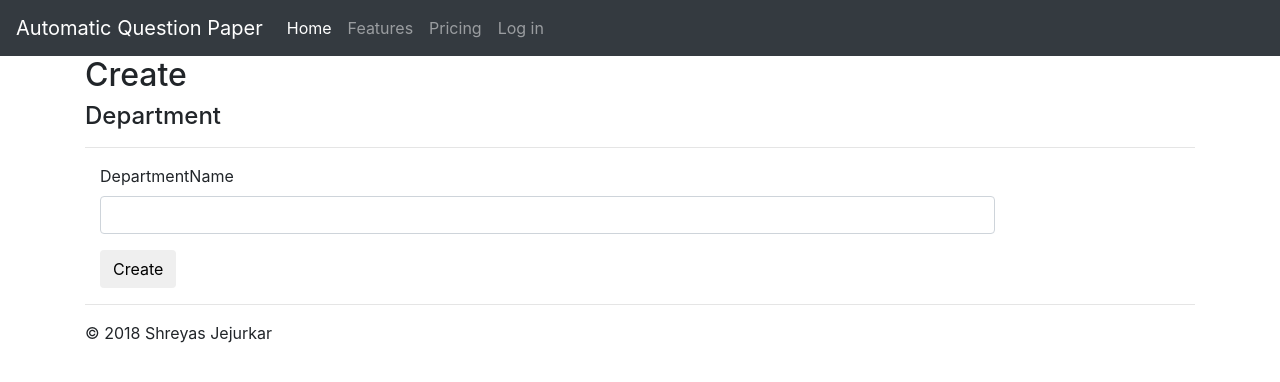
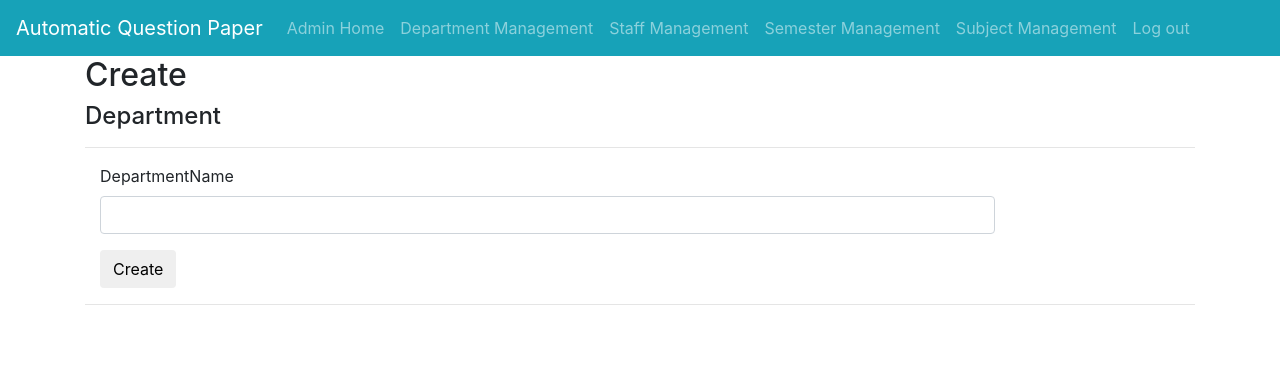
Before and after one commit to ShreyasJejurkar/AutomaticQuestionPaperGeneration, an ASP.NET MVC app: template AutomatedQuestionPaper/Areas/Admin/Views/Department/Create.cshtml in a window 1280 px wide. Shown: the top 382 px of the page. Run offline with ASP.NET Core 8 and stand-ins for ASP.NET MVC 5, Linux system fonts and the light colour scheme; the template is opened without the code that fills it, so the values that code supplies are empty; the project's own start-up code is not run, and a stand-in starts its controllers and pages; some libraries are stand-ins or nearby versions.

Commit message:
Added code to references newly created views

```diff
--- a/AutomatedQuestionPaper/Areas/Admin/Views/Course/Create.cshtml
+++ b/AutomatedQuestionPaper/Areas/Admin/Views/Course/Create.cshtml
@@ -3,7 +3,7 @@
 @{
 
     ViewBag.Title = "Create";
-    Layout = "~/Views/Shared/_Layout.cshtml";
+    Layout = "~/Areas/Admin/Views/Shared/_adminLoginNavigation.cshtml";
 }
 
 <h2>Create</h2>
--- a/AutomatedQuestionPaper/Areas/Admin/Views/Course/Edit.cshtml
+++ b/AutomatedQuestionPaper/Areas/Admin/Views/Course/Edit.cshtml
@@ -2,7 +2,7 @@
 
 @{
     ViewBag.Title = "Edit";
-    Layout = "~/Views/Shared/_Layout.cshtml";
+    Layout = "~/Areas/Admin/Views/Shared/_adminLoginNavigation.cshtml";
 }
 
 <h2>Edit</h2>
--- a/AutomatedQuestionPaper/Areas/Admin/Views/Course/Index.cshtml
+++ b/AutomatedQuestionPaper/Areas/Admin/Views/Course/Index.cshtml
@@ -3,7 +3,7 @@
 
 @{
     ViewBag.Title = "Index";
-    Layout = "~/Views/Shared/_Layout.cshtml";
+    Layout = "~/Areas/Admin/Views/Shared/_adminLoginNavigation.cshtml";
 }
 
 @if (TempData["DepartmentNotSelectedErrorMessage"] != null)
--- a/AutomatedQuestionPaper/Areas/Admin/Views/Department/Create.cshtml
+++ b/AutomatedQuestionPaper/Areas/Admin/Views/Department/Create.cshtml
@@ -2,7 +2,7 @@
 
 @{
     ViewBag.Title = "Create";
-    Layout = "~/Views/Shared/_Layout.cshtml";
+    Layout = "~/Areas/Admin/Views/Shared/_adminLoginNavigation.cshtml";
 }
 
 <h2>Create</h2>
--- a/AutomatedQuestionPaper/Areas/Admin/Views/Department/Edit.cshtml
+++ b/AutomatedQuestionPaper/Areas/Admin/Views/Department/Edit.cshtml
@@ -2,7 +2,7 @@
 
 @{
     ViewBag.Title = "Edit";
-    Layout = "~/Views/Shared/_Layout.cshtml";
+    Layout = "~/Areas/Admin/Views/Shared/_adminLoginNavigation.cshtml";
 }
 
 <h2>Edit</h2>
--- a/AutomatedQuestionPaper/Areas/Admin/Views/Department/Index.cshtml
+++ b/AutomatedQuestionPaper/Areas/Admin/Views/Department/Index.cshtml
@@ -2,7 +2,7 @@
 
 @{
     ViewBag.Title = "Index";
-    Layout = "~/Views/Shared/_Layout.cshtml";
+    Layout = "~/Areas/Admin/Views/Shared/_adminLoginNavigation.cshtml";
 }
 
 <h2>Index</h2>
--- a/AutomatedQuestionPaper/Areas/Admin/Views/Semester/Create.cshtml
+++ b/AutomatedQuestionPaper/Areas/Admin/Views/Semester/Create.cshtml
@@ -2,7 +2,7 @@
 
 @{
     ViewBag.Title = "Create";
-    Layout = "~/Views/Shared/_Layout.cshtml";
+    Layout = "~/Areas/Admin/Views/Shared/_adminLoginNavigation.cshtml";
 }
 
 <h2>Create</h2>
--- a/AutomatedQuestionPaper/Areas/Admin/Views/Semester/Edit.cshtml
+++ b/AutomatedQuestionPaper/Areas/Admin/Views/Semester/Edit.cshtml
@@ -2,7 +2,7 @@
 
 @{
     ViewBag.Title = "Edit";
-    Layout = "~/Views/Shared/_Layout.cshtml";
+    Layout = "~/Areas/Admin/Views/Shared/_adminLoginNavigation.cshtml";
 }
 
 <h2>Edit</h2>
--- a/AutomatedQuestionPaper/Areas/Admin/Views/Semester/Index.cshtml
+++ b/AutomatedQuestionPaper/Areas/Admin/Views/Semester/Index.cshtml
@@ -2,7 +2,7 @@
 
 @{
     ViewBag.Title = "Index";
-    Layout = "~/Views/Shared/_Layout.cshtml";
+    Layout = "~/Areas/Admin/Views/Shared/_adminLoginNavigation.cshtml";
 }
 
 <h2>Index</h2>
--- a/AutomatedQuestionPaper/Areas/Admin/Views/Staff/DeleteTeacher.cshtml
+++ b/AutomatedQuestionPaper/Areas/Admin/Views/Staff/DeleteTeacher.cshtml
@@ -2,7 +2,7 @@
 
 @{
     ViewBag.Title = "DeleteTeacher";
-    Layout = "~/Views/Shared/_Layout.cshtml";
+    Layout = "~/Areas/Admin/Views/Shared/_adminLoginNavigation.cshtml";
 }
 
 <h3>DeleteTeacher</h3>
--- a/AutomatedQuestionPaper/Areas/Admin/Views/Staff/Index.cshtml
+++ b/AutomatedQuestionPaper/Areas/Admin/Views/Staff/Index.cshtml
@@ -3,7 +3,7 @@
 
 @{
     ViewBag.Title = "Staff details";
-    Layout = "~/Views/Shared/_Layout.cshtml";
+    Layout = "~/Areas/Admin/Views/Shared/_adminLoginNavigation.cshtml";
     WebGrid grid = new WebGrid();
     try
     {
--- a/AutomatedQuestionPaper/Areas/Admin/Views/Staff/TeacherAdd.cshtml
+++ b/AutomatedQuestionPaper/Areas/Admin/Views/Staff/TeacherAdd.cshtml
@@ -2,7 +2,7 @@
 
 @{
     ViewBag.Title = "TeacherAdd";
-    Layout = "~/Views/Shared/_Layout.cshtml";
+    Layout = "~/Areas/Admin/Views/Shared/_adminLoginNavigation.cshtml";
 }
 
 <h2>TeacherAdd</h2>
--- a/AutomatedQuestionPaper/Areas/Admin/Views/Staff/TeacherEdit.cshtml
+++ b/AutomatedQuestionPaper/Areas/Admin/Views/Staff/TeacherEdit.cshtml
@@ -2,7 +2,7 @@
 
 @{
     ViewBag.Title = "TeacherEdit";
-    Layout = "~/Views/Shared/_Layout.cshtml";
+    Layout = "~/Areas/Admin/Views/Shared/_adminLoginNavigation.cshtml";
 }
 
 <h3 class="m-3">Staff details edit</h3>
--- a/AutomatedQuestionPaper/Views/Account/Index.cshtml
+++ b/AutomatedQuestionPaper/Views/Account/Index.cshtml
@@ -17,7 +17,6 @@
 }
 
 <br/>
-
 
 @using (Html.BeginForm())
 {
--- a/AutomatedQuestionPaper/Views/Shared/_Layout.cshtml
+++ b/AutomatedQuestionPaper/Views/Shared/_Layout.cshtml
@@ -33,9 +33,7 @@
     <div class="container">
         @RenderBody()
         <hr />
-        <footer>
-            <p>&copy; @DateTime.Now.Year Shreyas Jejurkar </p>
-        </footer>
+
     </div>
 
     @Scripts.Render("~/bundles/jquery")
```
Also changed, not shown: AutomatedQuestionPaper/Areas/Admin/Views/AdminHomePage/Index.cshtml (+11 -8 lines).
